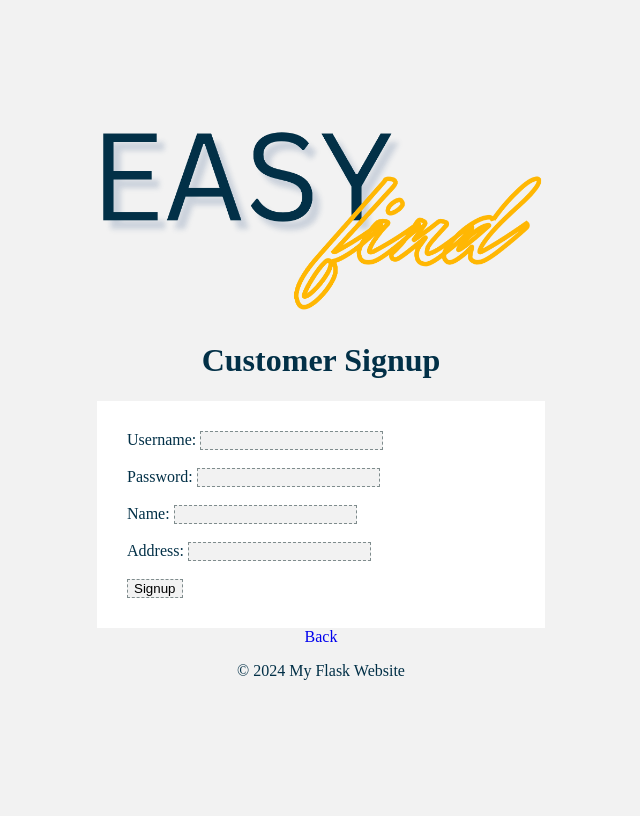
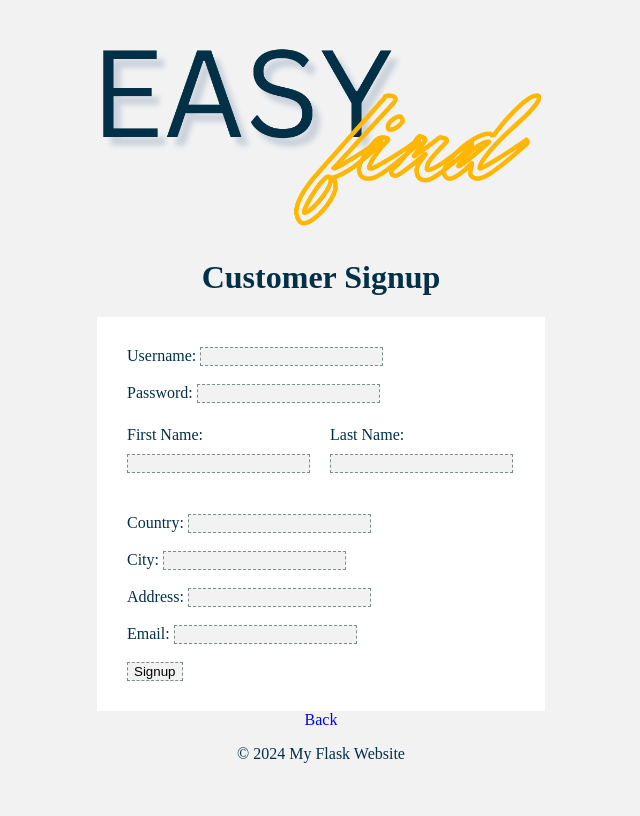
Before and after one commit to cgar0775/OSS, a Flask app: page /Csignup in a window 1280 px wide. Shown: the whole page, without its empty margins (319-959 px from the left). Run offline with Flask 3, Linux system fonts and the light colour scheme.

Commit message:
New additions to Csignup.html

```diff
--- a/static/css/style.css
+++ b/static/css/style.css
@@ -12,6 +12,7 @@ body{
     color: #023047;
     text-align: center;
 }
+
 
 #logoDivLogin{
     text-align: center;
@@ -47,6 +48,20 @@ h1{
     margin: 30px;
 }
 
+.input-row{
+    display: flex;
+    gap: 20px
+}
+
+.input-group {
+    display: flex;
+    flex-direction: column; /* Stack label and input vertically */
+}
+
+.input-group label, .input-group input {
+    margin: 5px 0;
+}
+
 #backLink{
     text-decoration: none;
 }
--- a/templates/Csignup.html
+++ b/templates/Csignup.html
@@ -27,17 +27,36 @@
             {% endif %}
         {% endwith %}
         <form action="/Csignup" method="post">
+
             <label for="username">Username:</label>
             <input type="text" id="username" name="username" required><br><br>
+
             <label for="password">Password:</label>
             <input type="password" id="password" name="password" required><br><br>
-            <label for="name">Name:</label>
-            <input type="text" id="name" name="name" required><br><br>
+
+            <div class="input-row">
+                <div class="input-group">
+                    <label for="firstname">First Name:</label>
+                    <input type="text" id="firstname" name="firstname" required>
+                </div>
+                <div class="input-group">
+                    <label for="lastname">Last Name:</label>
+                    <input type="text" id="lastname" name="lastname" required>
+                </div>
+            </div>
+            <br><br>
+
+            <label for="country">Country:</label>
+            <input type="text" id="country" name="country" required><br><br>
+
+            <label for="city">City:</label>
+            <input type="text" id="city" name="city" required><br><br>
+
             <label for="address">Address:</label>
             <input type="text" id="text" name="address" required><br><br>
 
-            <!--<label for="email">Email:</label>-->
-            <!--<input type="text" id="email" name="email" required><br><br>-->
+            <label for="email">Email:</label>
+            <input type="text" id="email" name="email" required><br><br>
 
             <input type="submit" value="Signup">
         </form>
```
